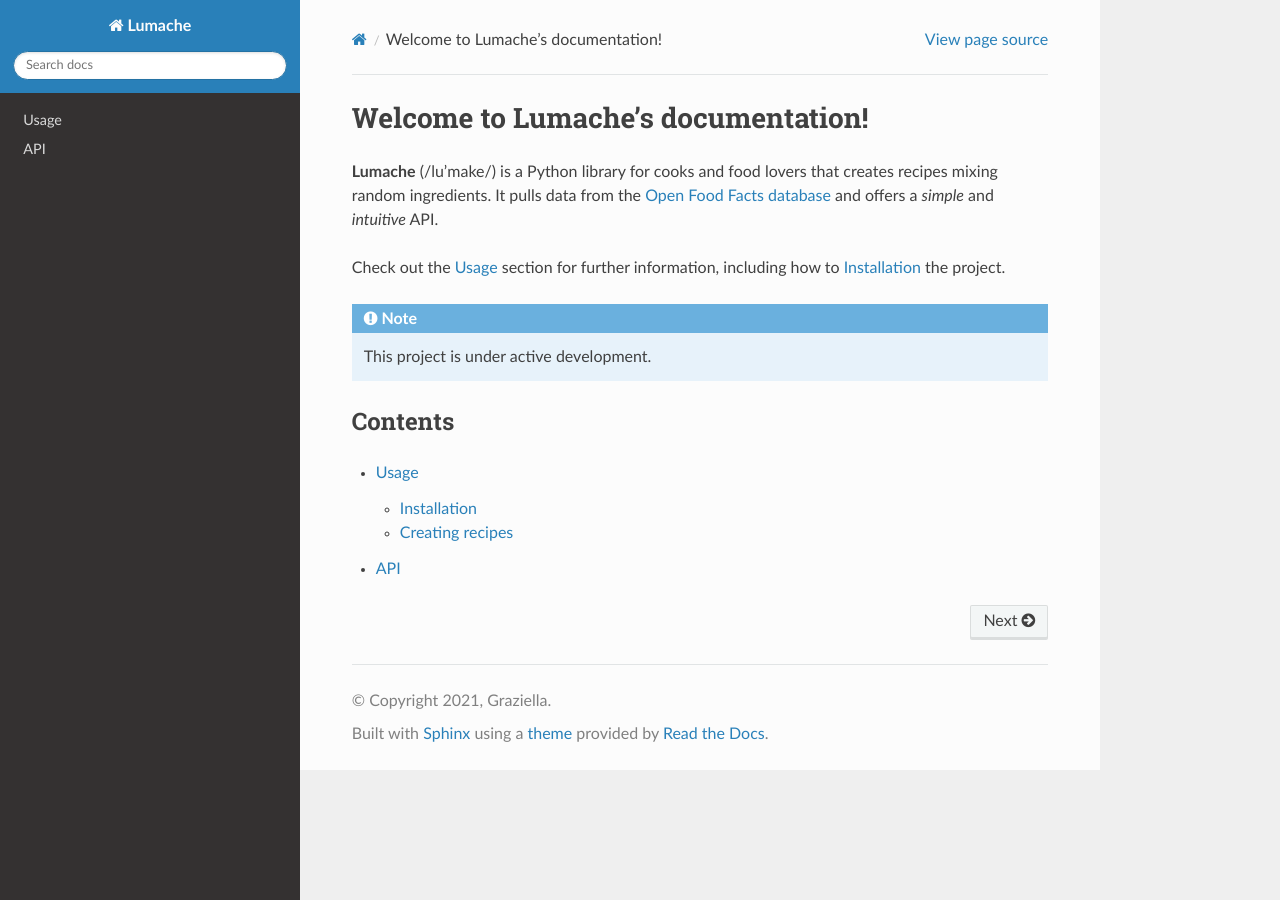
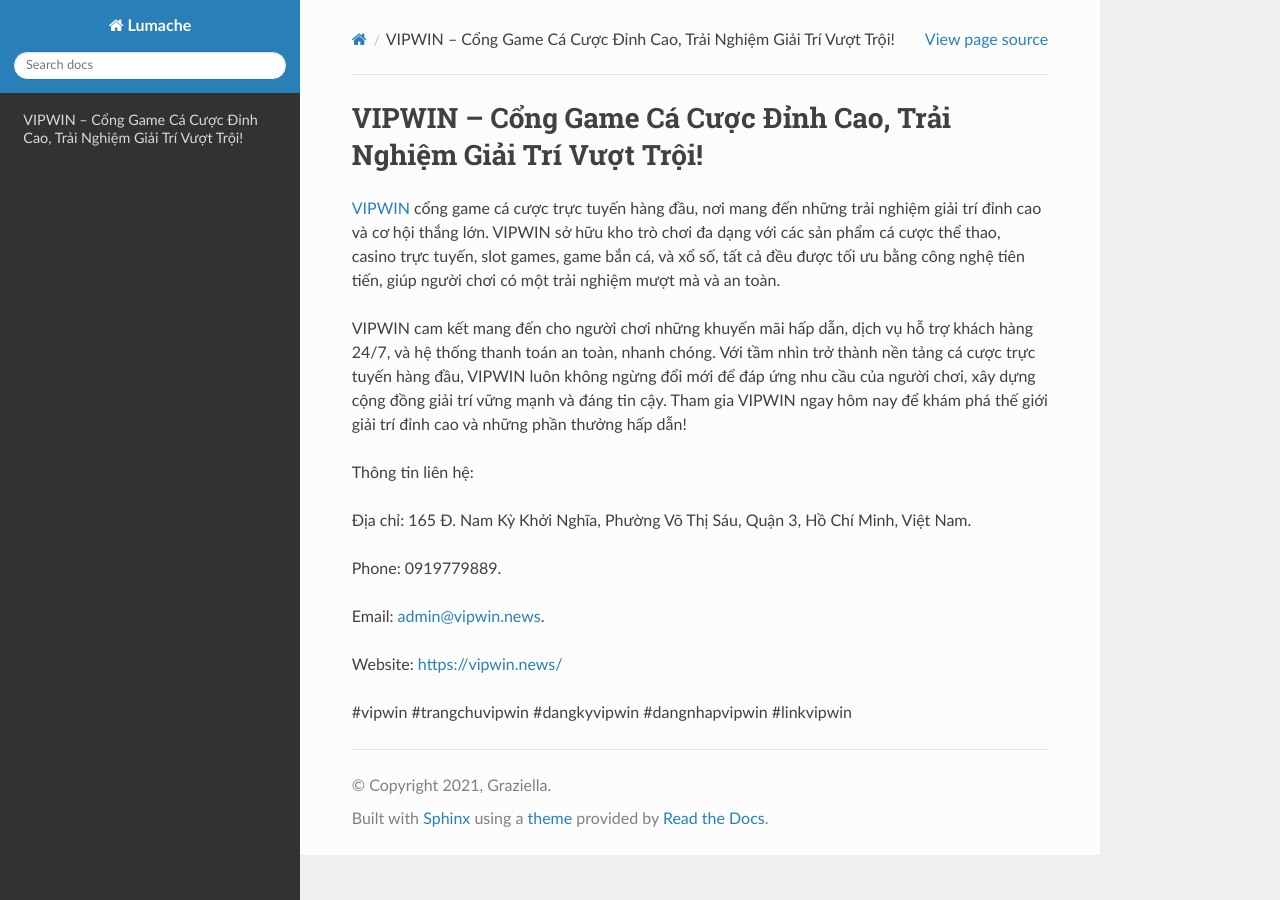
Before and after one commit to ShafferMalaki436t3cp/vipwinnews1, a Sphinx documentation site: the page built from docs/source/index.rst, in a window 1280 px wide. Built offline with Sphinx 7.4.7 and the Read the Docs theme 3.1.0, drawn with Linux system fonts in a browser that asks for light colours.

Commit message:
Update index.rst

```diff
--- a/docs/source/index.rst
+++ b/docs/source/index.rst
@@ -1,22 +1,18 @@
-Welcome to Lumache's documentation!
+VIPWIN – Cổng Game Cá Cược Đỉnh Cao, Trải Nghiệm Giải Trí Vượt Trội!
 ===================================
 
-**Lumache** (/lu'make/) is a Python library for cooks and food lovers
-that creates recipes mixing random ingredients.
-It pulls data from the `Open Food Facts database <https://world.openfoodfacts.org/>`_
-and offers a *simple* and *intuitive* API.
+`VIPWIN <https://vipwin.news/>`_ cổng game cá cược trực tuyến hàng đầu, nơi mang đến những trải nghiệm giải trí đỉnh cao và cơ hội thắng lớn. VIPWIN sở hữu kho trò chơi đa dạng với các sản phẩm cá cược thể thao, casino trực tuyến, slot games, game bắn cá, và xổ số, tất cả đều được tối ưu bằng công nghệ tiên tiến, giúp người chơi có một trải nghiệm mượt mà và an toàn.
 
-Check out the :doc:`usage` section for further information, including
-how to :ref:`installation` the project.
+VIPWIN cam kết mang đến cho người chơi những khuyến mãi hấp dẫn, dịch vụ hỗ trợ khách hàng 24/7, và hệ thống thanh toán an toàn, nhanh chóng. Với tầm nhìn trở thành nền tảng cá cược trực tuyến hàng đầu, VIPWIN luôn không ngừng đổi mới để đáp ứng nhu cầu của người chơi, xây dựng cộng đồng giải trí vững mạnh và đáng tin cậy. Tham gia VIPWIN ngay hôm nay để khám phá thế giới giải trí đỉnh cao và những phần thưởng hấp dẫn!
 
-.. note::
+Thông tin liên hệ:
 
-   This project is under active development.
+Địa chỉ: 165 Đ. Nam Kỳ Khởi Nghĩa, Phường Võ Thị Sáu, Quận 3, Hồ Chí Minh, Việt Nam.
 
-Contents
---------
+Phone: 0919779889.
 
-.. toctree::
+Email: admin@vipwin.news.
 
-   usage
-   api
+Website: https://vipwin.news/
+
+#vipwin #trangchuvipwin #dangkyvipwin #dangnhapvipwin #linkvipwin
```
